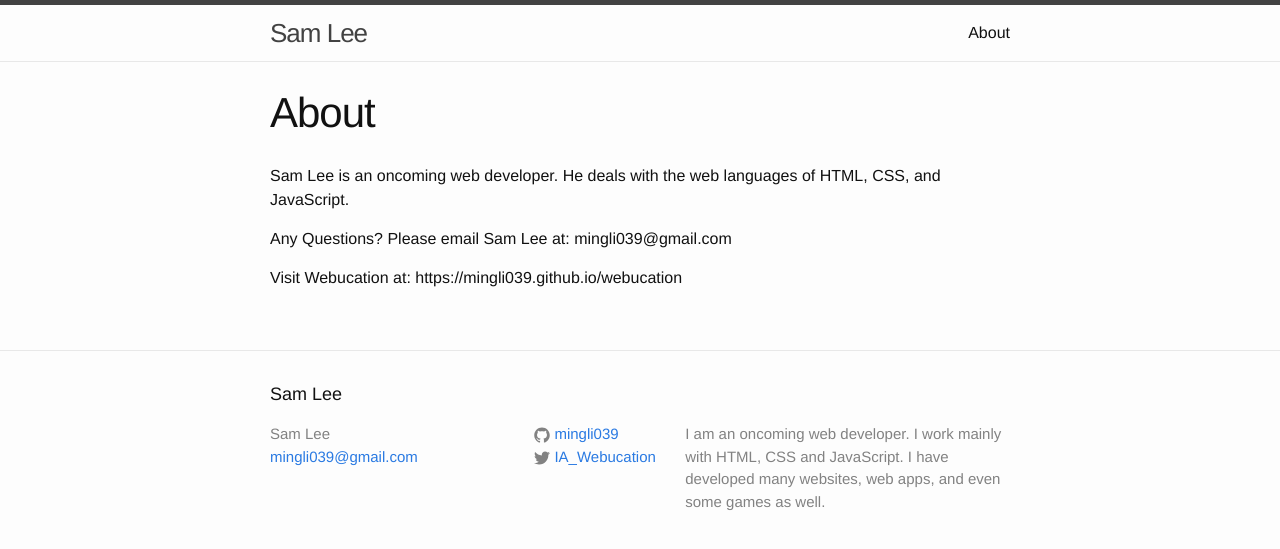
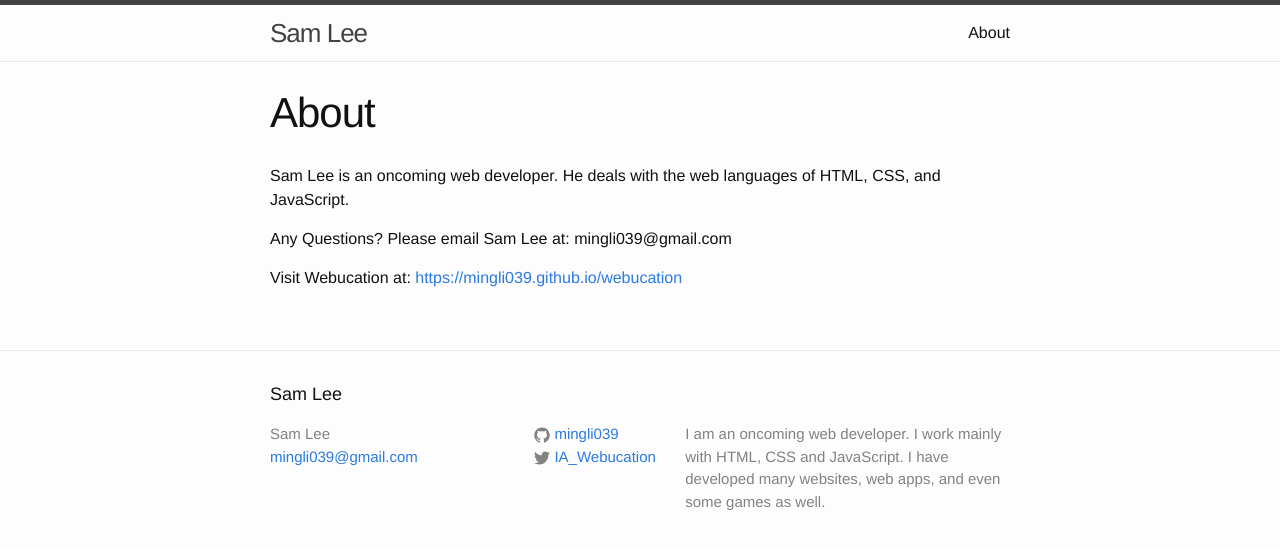
Before and after one commit to mingli039/mingli039.github.io, a Jekyll site: the page built from about.md, in a window 1280 px wide. Shown: the top 549 px of the page. Built offline with Jekyll 4.4.1, drawn with Linux system fonts in a browser that asks for light colours; part of the change alters nothing that is shown.

```diff
--- a/about.md
+++ b/about.md
@@ -8,4 +8,4 @@ Sam Lee is an oncoming web developer. He deals with the web languages of HTML, C
 
 Any Questions? Please email Sam Lee at: mingli039@gmail.com
 
-Visit Webucation at: https://mingli039.github.io/webucation
+Visit Webucation at: [https://mingli039.github.io/webucation](https://mingli039.github.io/webucation)
```
